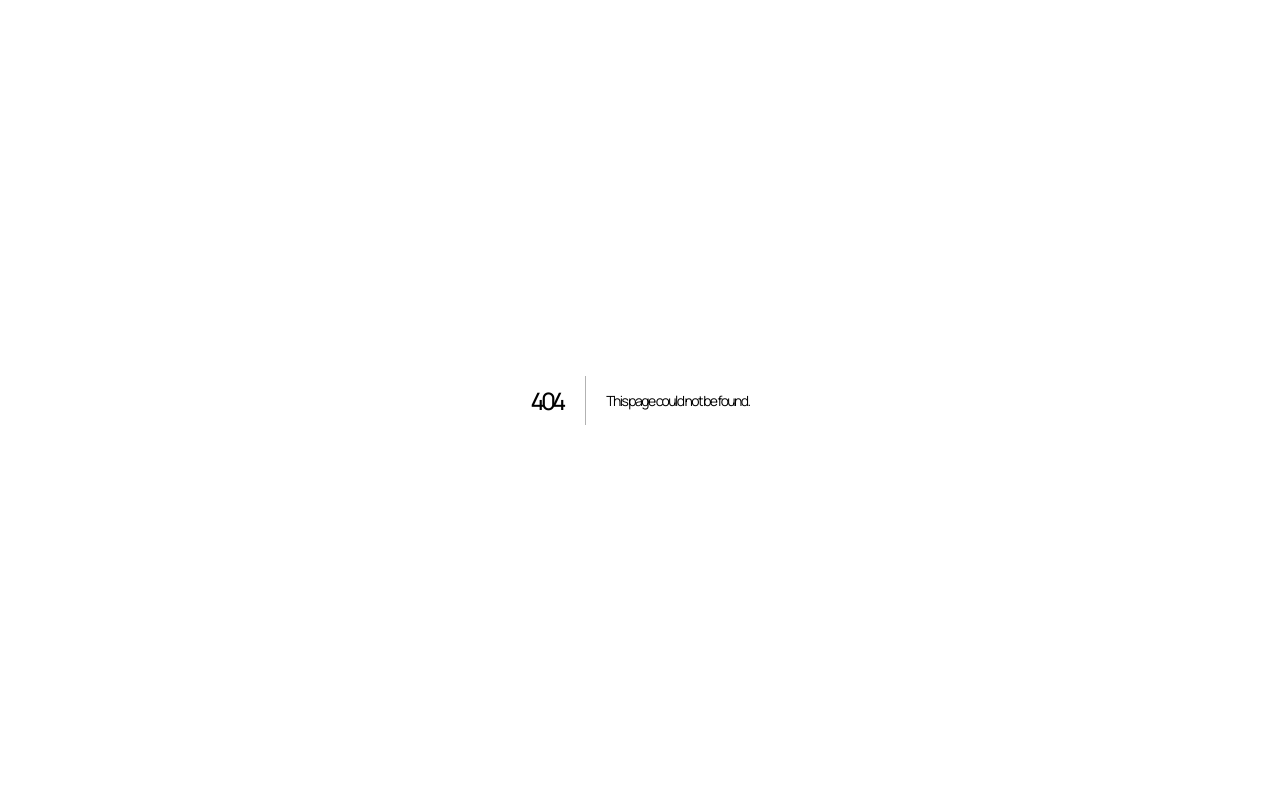
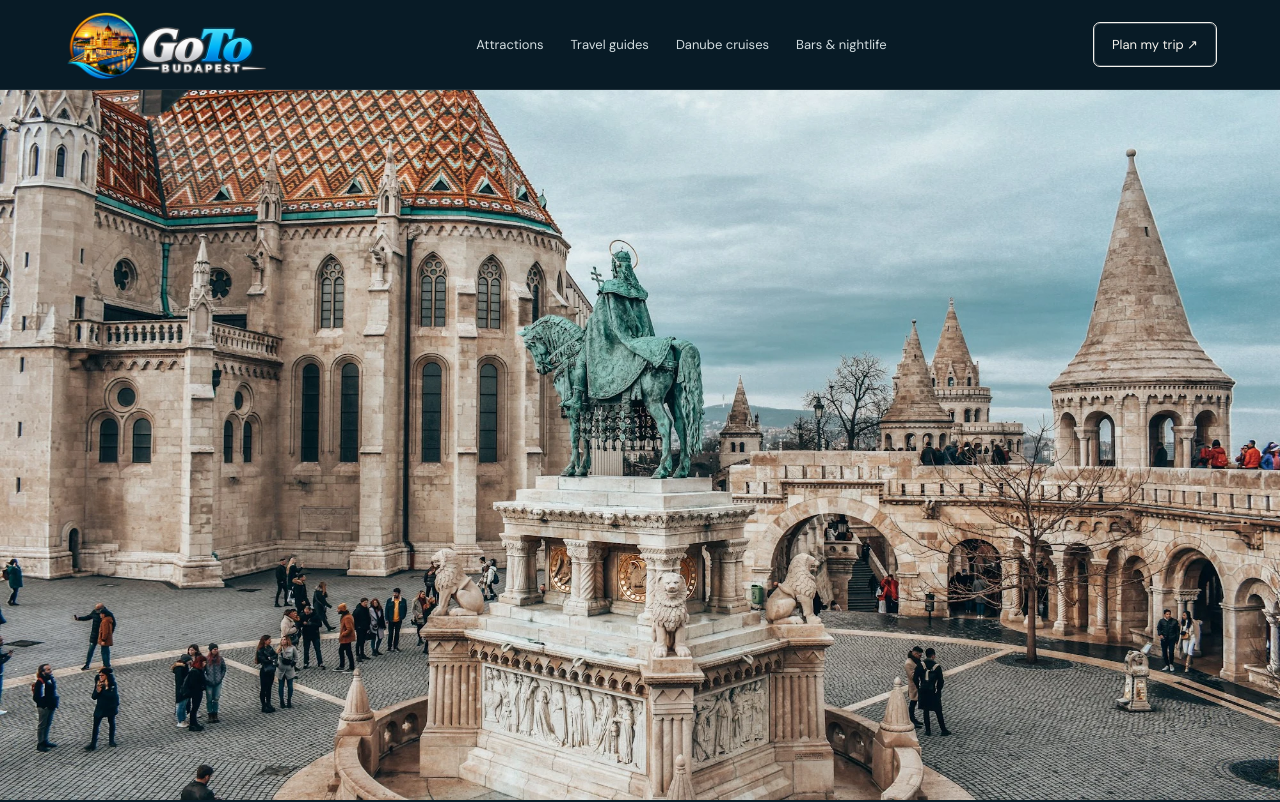
Before and after one commit to savargeir-byte/gotobudapest, a Next.js app: page /neighbourhoods/castle-district in a window 1280 px wide. Before the commit this address had no page. Shown: the top 802 px of the page. Built offline with nearby package versions, Linux system fonts and the light colour scheme.

Commit message:
Publish app/neighbourhoods/[slug]/page.tsx

```diff
--- /dev/null
+++ b/app/neighbourhoods/[slug]/page.tsx
@@ -0,0 +1,17 @@
+import type { Metadata } from "next";
+import { notFound } from "next/navigation";
+import { neighbourhoods, findNeighbourhood } from "../../../lib/editorial";
+import EditorialDetail from "../../../components/editorial-pages";
+export const dynamicParams = false;
+export function generateStaticParams(){ return neighbourhoods.map(page => ({slug:page.slug}));}
+export async function generateMetadata({params}:{params:Promise<{slug:string}>}):Promise<Metadata>{
+  const {slug}=await params;
+  const page=findNeighbourhood(slug);
+  return page ? {title:`${page.title}, Budapest | GoToBudapest`,description:page.description,openGraph:{title:page.title,description:page.description,type:"article"}} : {};
+}
+export default async function NeighbourhoodPage({params}:{params:Promise<{slug:string}>}){
+  const {slug}=await params;
+  const page=findNeighbourhood(slug);
+  if(!page) notFound();
+  return <EditorialDetail page={page} collection="neighbourhoods" collectionTitle="Neighbourhoods" />;
+}
```
